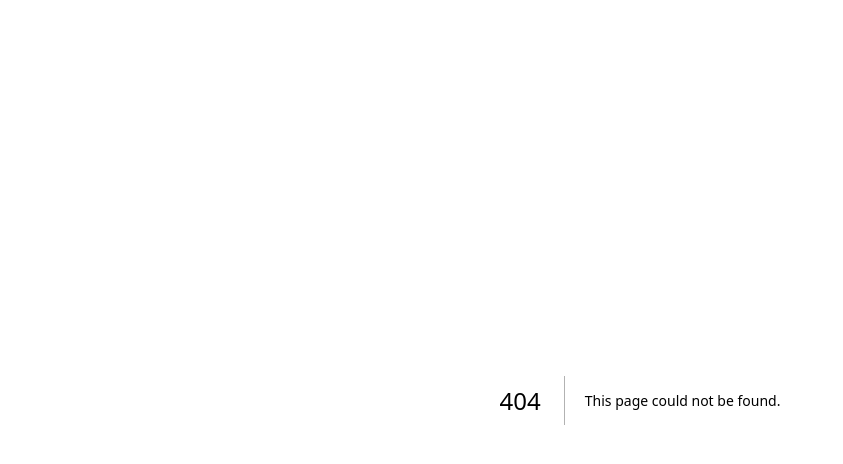
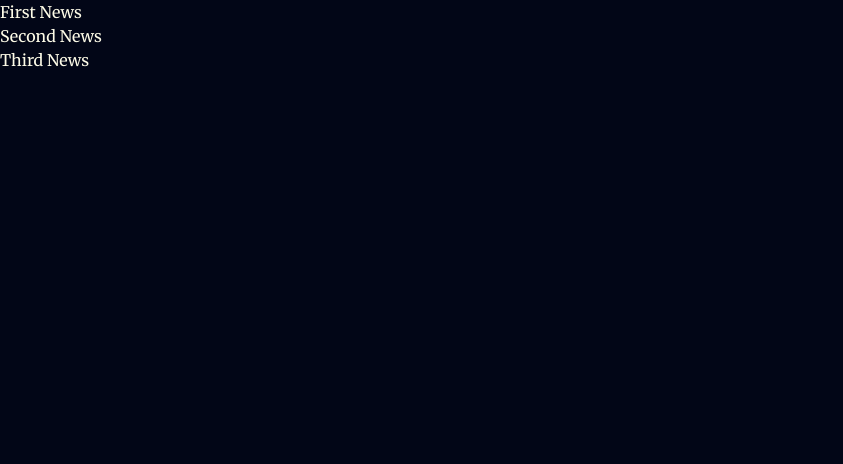
Before and after one commit to yhoyo-stelk08/news-app, a Next.js app: page /news in a window 1280 px wide. Before the commit this address had no page. Shown: the top 464 px of the page, without its empty margins (0-843 px from the left). Built offline with nearby package versions, Linux system fonts and the light colour scheme.

Commit message:
feat: renamed and add new pages.
 Changes to be committed:
	renamed:    app/layout.js -> app/layout.jsx
	new file:   app/news/[id]/page.jsx
	new file:   app/news/page.jsx
	renamed:    app/page.js -> app/page.jsx

```diff
--- /dev/null
+++ b/app/news/[id]/page.jsx
@@ -0,0 +1,11 @@
+import Link from "next/link"
+
+const NewsDetailPage = ({ params }) => {
+  return (
+    <div>
+        <h1>{params.id}</h1>
+        <Link href='/news'>Back to News</Link>
+    </div>
+  )
+}
+export default NewsDetailPage
--- /dev/null
+++ b/app/news/page.jsx
@@ -0,0 +1,20 @@
+import Link from 'next/link';
+
+const NewsPage = () => {
+  return (
+    <div>
+      <ul>
+        <li>
+          <Link href='/news/first-news'>First News</Link>
+        </li>
+        <li>
+          <Link href='/news/second-news'>Second News</Link>
+        </li>
+        <li>
+          <Link href='/news/third-news'>Third News</Link>
+        </li>
+      </ul>
+    </div>
+  );
+};
+export default NewsPage;
```
Also changed, not shown: app/layout.jsx (renamed from app/layout.js), app/page.jsx (renamed from app/page.js).
